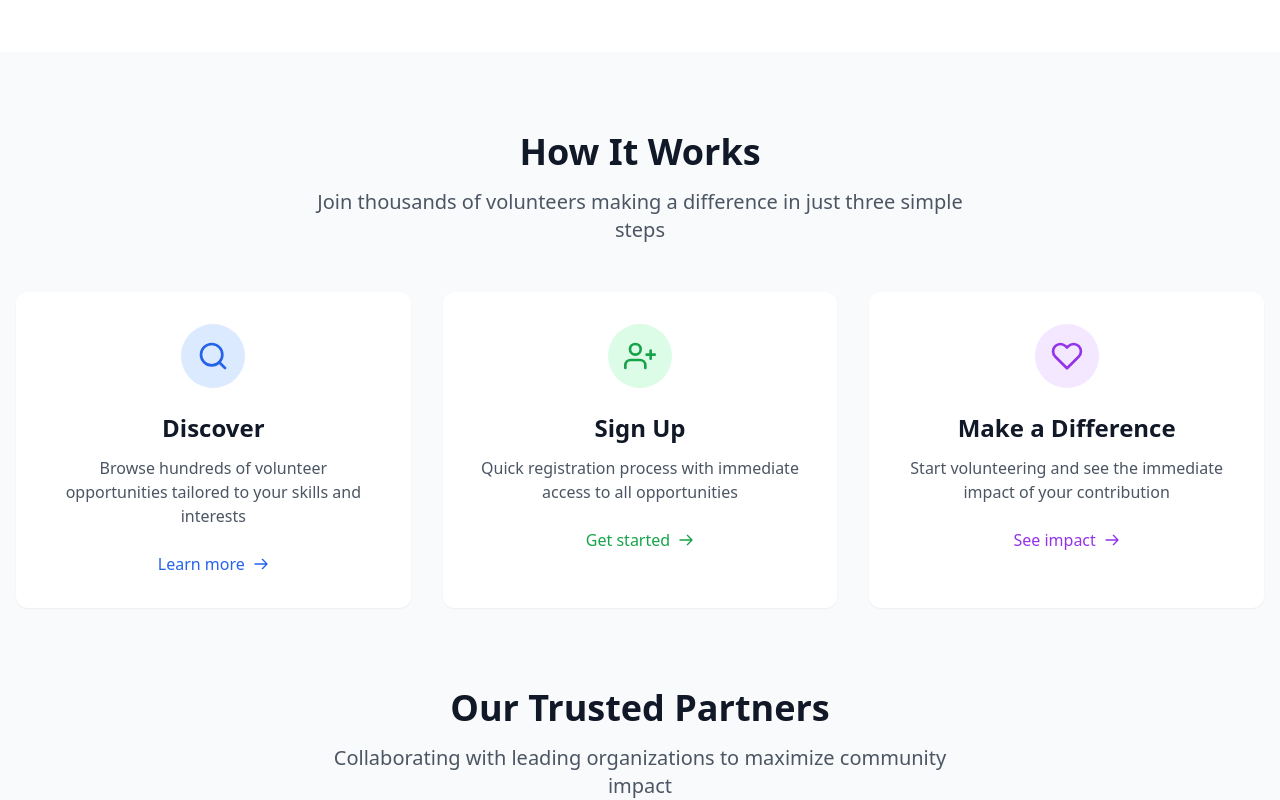
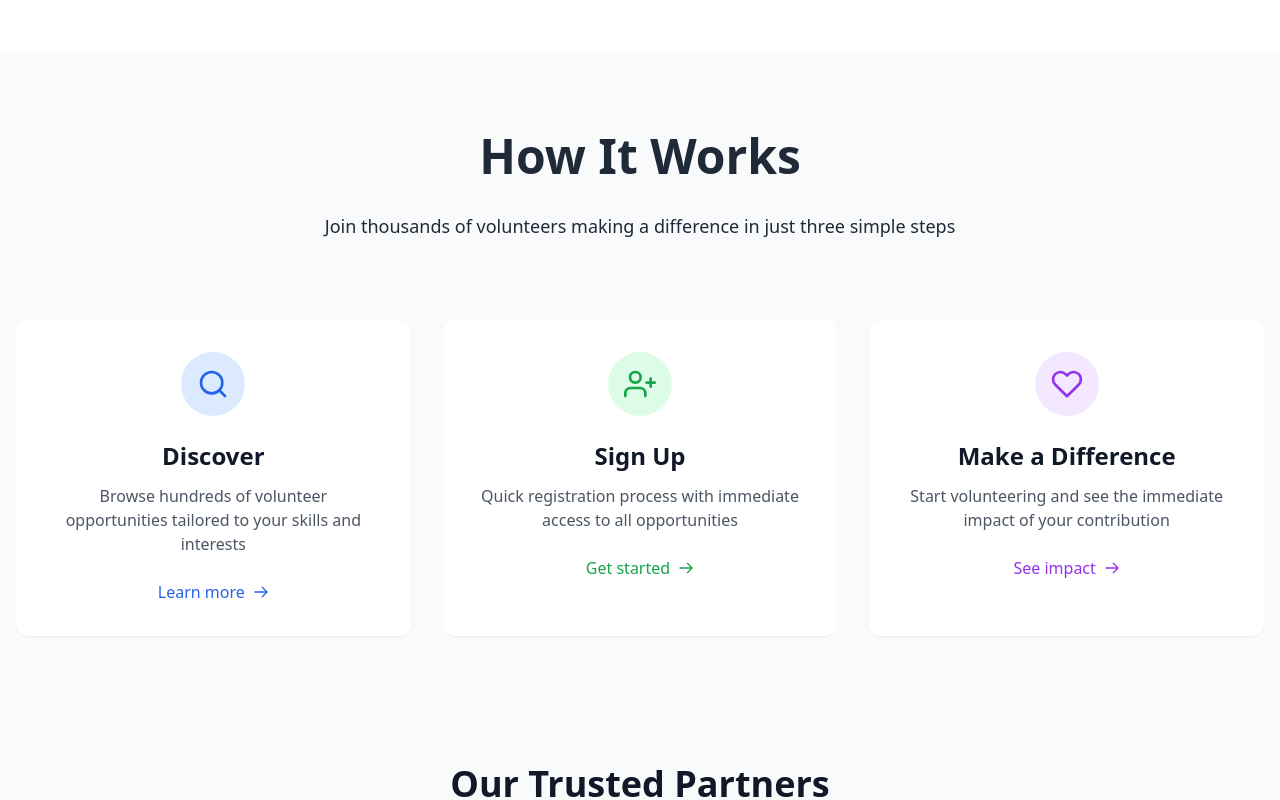
Before and after one commit to Developer-Jaber/Kind-Connect, a React (Vite) app: page / in a window 1280 px wide. Shown: the part 1900-2700 px from the top of the page. Built offline with nearby package versions, Linux system fonts and the light colour scheme; no server answers.

Commit message:
update: Change fontsize and spacing in the ProccessandPartner section.

```diff
--- a/src/Components/ProcessAndPartners.jsx
+++ b/src/Components/ProcessAndPartners.jsx
@@ -16,14 +16,14 @@ const ProcessAndPartners = () => {
       <div className="mx-auto px-4 container">
         {/* How It Works Section */}
         <div className="mb-20 text-center">
-          <h2 className="mb-4 font-bold text-gray-900 text-4xl">
+          <h2 className="font-bold text-2xl lg:text-5xl text-center">
             How It Works
           </h2>
-          <p className="mx-auto mb-12 max-w-2xl text-gray-600 text-xl">
+          <p className="mx-auto py-8 max-w-2xl text-lg text-center">
             Join thousands of volunteers making a difference in just three simple steps
           </p>
 
-          <div className="gap-8 grid grid-cols-1 md:grid-cols-3">
+          <div className="gap-8 grid grid-cols-1 md:grid-cols-3 py-12">
             {/* Step 1 */}
             <div className="bg-white shadow-sm hover:shadow-md p-8 rounded-xl transition-shadow duration-300">
               <div className="flex justify-center items-center bg-blue-100 mx-auto mb-6 rounded-full w-16 h-16">
--- a/src/Components/SuccessStory.jsx
+++ b/src/Components/SuccessStory.jsx
@@ -11,7 +11,7 @@ const SuccessStory = () => {
   }, []);
 
   return (
-    <section className="bg-gray-50 py-16">
+    <section className="py-16">
       <div className="mx-auto px-4 container">
         {/* Section Header */}
         <div className="mb-16 text-center">
```
